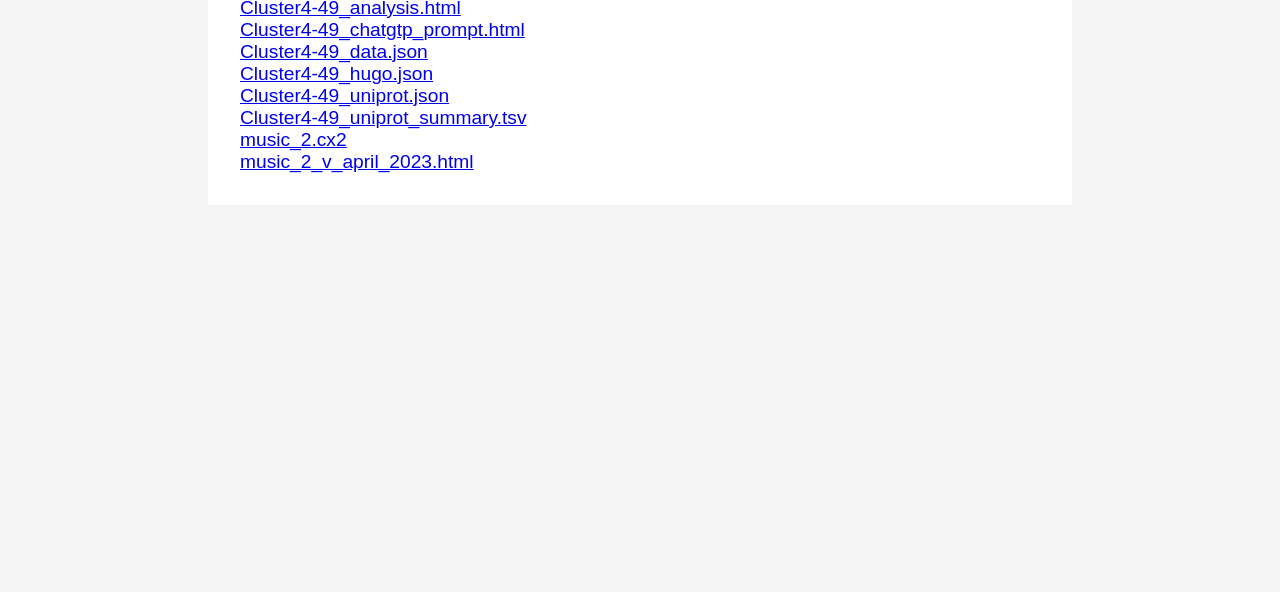
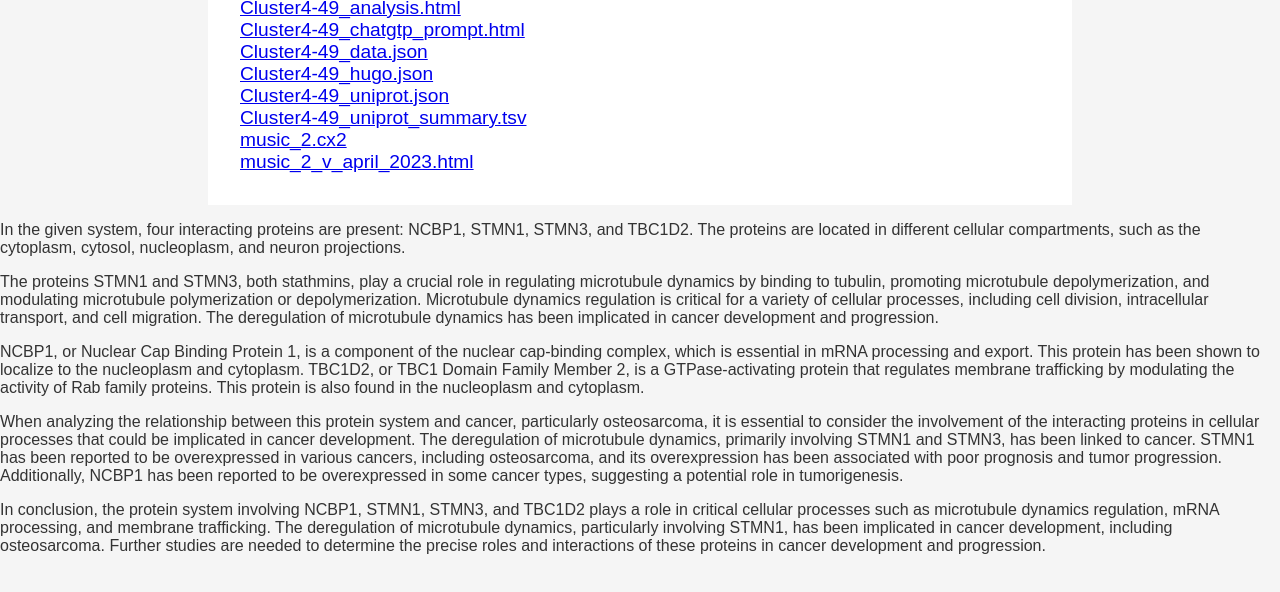
Before and after one commit to dexterpratt/model_annotation, a plain HTML site: page music_2/april_2023/music_2_v_april_2023.html in a window 1280 px wide. Shown: the part 88-680 px from the top of the page. Drawn offline with Linux system fonts and the light colour scheme.

Commit message:
analysis page

```diff
--- a/music_2/april_2023/music_2_v_april_2023.html
+++ b/music_2/april_2023/music_2_v_april_2023.html
@@ -1,6 +1,6 @@
-
 <!DOCTYPE html>
 <html>
+
 <head>
     <title>music_2 Annotation Analysis</title>
     <style>
@@ -34,14 +34,30 @@
             padding: 2em;
             background-color: #ffffff;
         }
+
     </style>
 </head>
+
 <body>
     <div class="container">
         <h1>music_2 Annotation Analysis</h1>
         <ul>
-                <li><strong></strong></li><li><a href='Cluster4-49_analysis.html'>Cluster4-49_analysis.html</a></li><li><a href='Cluster4-49_chatgtp_prompt.html'>Cluster4-49_chatgtp_prompt.html</a></li><li><a href='Cluster4-49_data.json'>Cluster4-49_data.json</a></li><li><a href='Cluster4-49_hugo.json'>Cluster4-49_hugo.json</a></li><li><a href='Cluster4-49_uniprot.json'>Cluster4-49_uniprot.json</a></li><li><a href='Cluster4-49_uniprot_summary.tsv'>Cluster4-49_uniprot_summary.tsv</a></li><li><a href='music_2.cx2'>music_2.cx2</a></li><li><a href='music_2_v_april_2023.html'>music_2_v_april_2023.html</a></li>
+            <li><strong></strong></li>
+            <li><a href='Cluster4-49_analysis.html'>Cluster4-49_analysis.html</a></li>
+            <li><a href='Cluster4-49_chatgtp_prompt.html'>Cluster4-49_chatgtp_prompt.html</a></li>
+            <li><a href='Cluster4-49_data.json'>Cluster4-49_data.json</a></li>
+            <li><a href='Cluster4-49_hugo.json'>Cluster4-49_hugo.json</a></li>
+            <li><a href='Cluster4-49_uniprot.json'>Cluster4-49_uniprot.json</a></li>
+            <li><a href='Cluster4-49_uniprot_summary.tsv'>Cluster4-49_uniprot_summary.tsv</a></li>
+            <li><a href='music_2.cx2'>music_2.cx2</a></li>
+            <li><a href='music_2_v_april_2023.html'>music_2_v_april_2023.html</a></li>
         </ul>
     </div>
+    <p>In the given system, four interacting proteins are present: NCBP1, STMN1, STMN3, and TBC1D2. The proteins are located in different cellular compartments, such as the cytoplasm, cytosol, nucleoplasm, and neuron projections.</p>
+    <p>The proteins STMN1 and STMN3, both stathmins, play a crucial role in regulating microtubule dynamics by binding to tubulin, promoting microtubule depolymerization, and modulating microtubule polymerization or depolymerization. Microtubule dynamics regulation is critical for a variety of cellular processes, including cell division, intracellular transport, and cell migration. The deregulation of microtubule dynamics has been implicated in cancer development and progression.</p>
+    <p>NCBP1, or Nuclear Cap Binding Protein 1, is a component of the nuclear cap-binding complex, which is essential in mRNA processing and export. This protein has been shown to localize to the nucleoplasm and cytoplasm. TBC1D2, or TBC1 Domain Family Member 2, is a GTPase-activating protein that regulates membrane trafficking by modulating the activity of Rab family proteins. This protein is also found in the nucleoplasm and cytoplasm.</p>
+    <p>When analyzing the relationship between this protein system and cancer, particularly osteosarcoma, it is essential to consider the involvement of the interacting proteins in cellular processes that could be implicated in cancer development. The deregulation of microtubule dynamics, primarily involving STMN1 and STMN3, has been linked to cancer. STMN1 has been reported to be overexpressed in various cancers, including osteosarcoma, and its overexpression has been associated with poor prognosis and tumor progression. Additionally, NCBP1 has been reported to be overexpressed in some cancer types, suggesting a potential role in tumorigenesis.</p>
+    <p>In conclusion, the protein system involving NCBP1, STMN1, STMN3, and TBC1D2 plays a role in critical cellular processes such as microtubule dynamics regulation, mRNA processing, and membrane trafficking. The deregulation of microtubule dynamics, particularly involving STMN1, has been implicated in cancer development, including osteosarcoma. Further studies are needed to determine the precise roles and interactions of these proteins in cancer development and progression.</p>
 </body>
+
 </html>
```
Also changed, not shown: 1 other file. Lines whose indentation alone changed are shown as unchanged.
